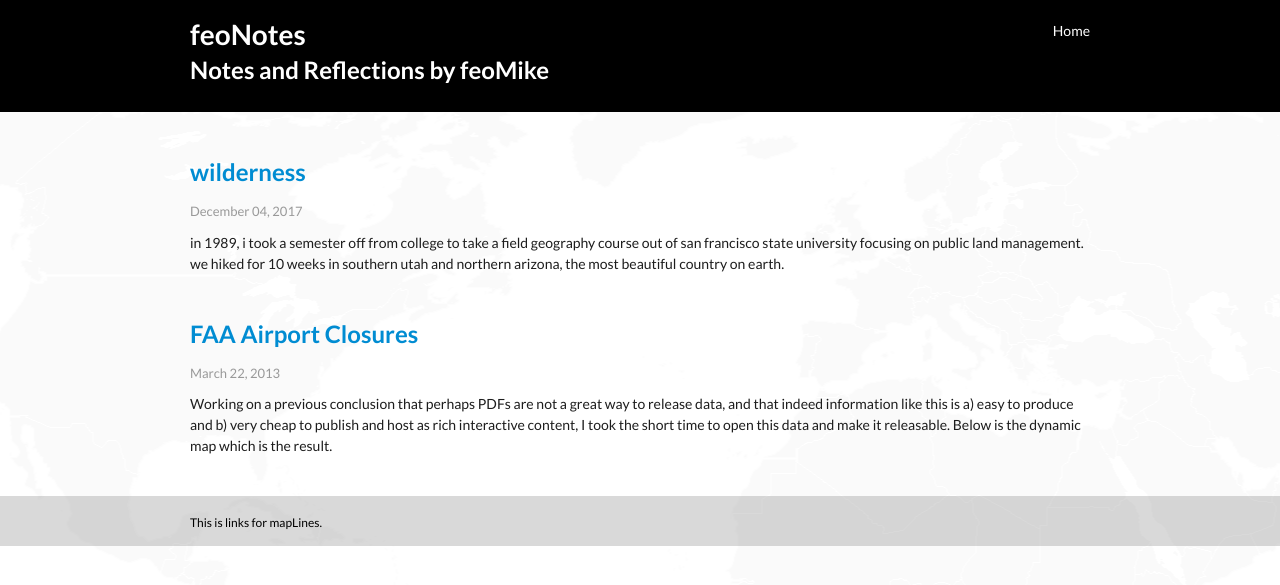
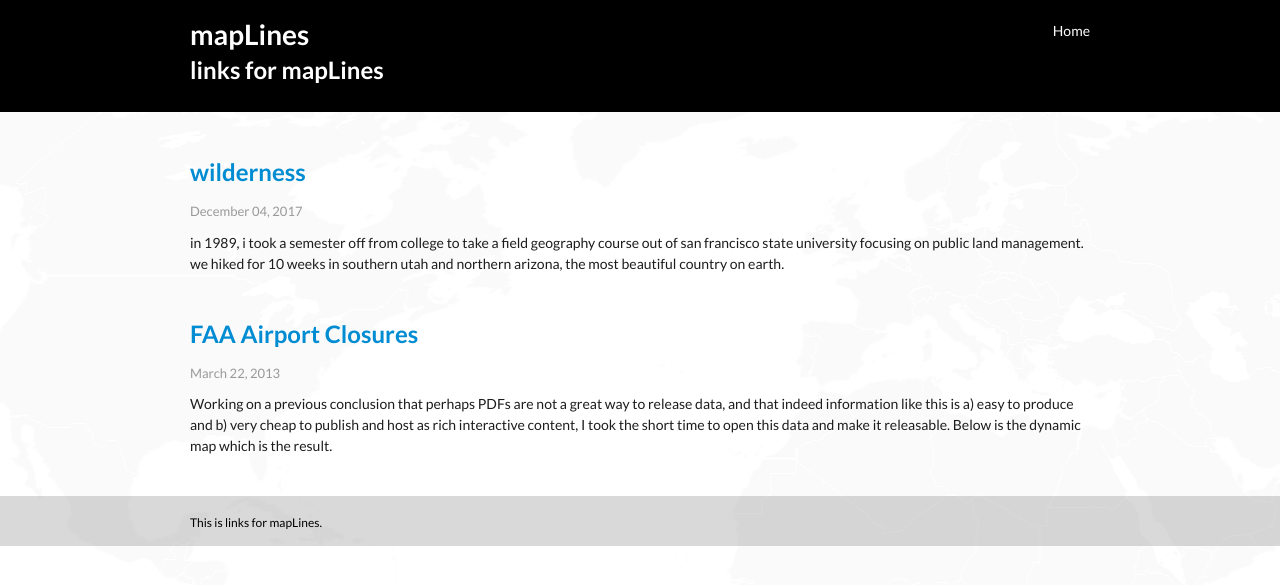
Before and after one commit to maplines/maplines.github.com, a Jekyll site: the page built from index.md, in a window 1280 px wide. Shown: the top 585 px of the page. Built offline with Jekyll 4.4.1, drawn with Linux system fonts in a browser that asks for light colours; Markdown is read by kramdown in place of the engine named in the settings.

Commit message:
Update _config.yml

```diff
--- a/_config.yml
+++ b/_config.yml
@@ -1,5 +1,5 @@
-title: feoNotes
-subtitle: Notes and Reflections by feoMike
+title: mapLines
+subtitle: links for mapLines
 
 #build config
 server: true
```
